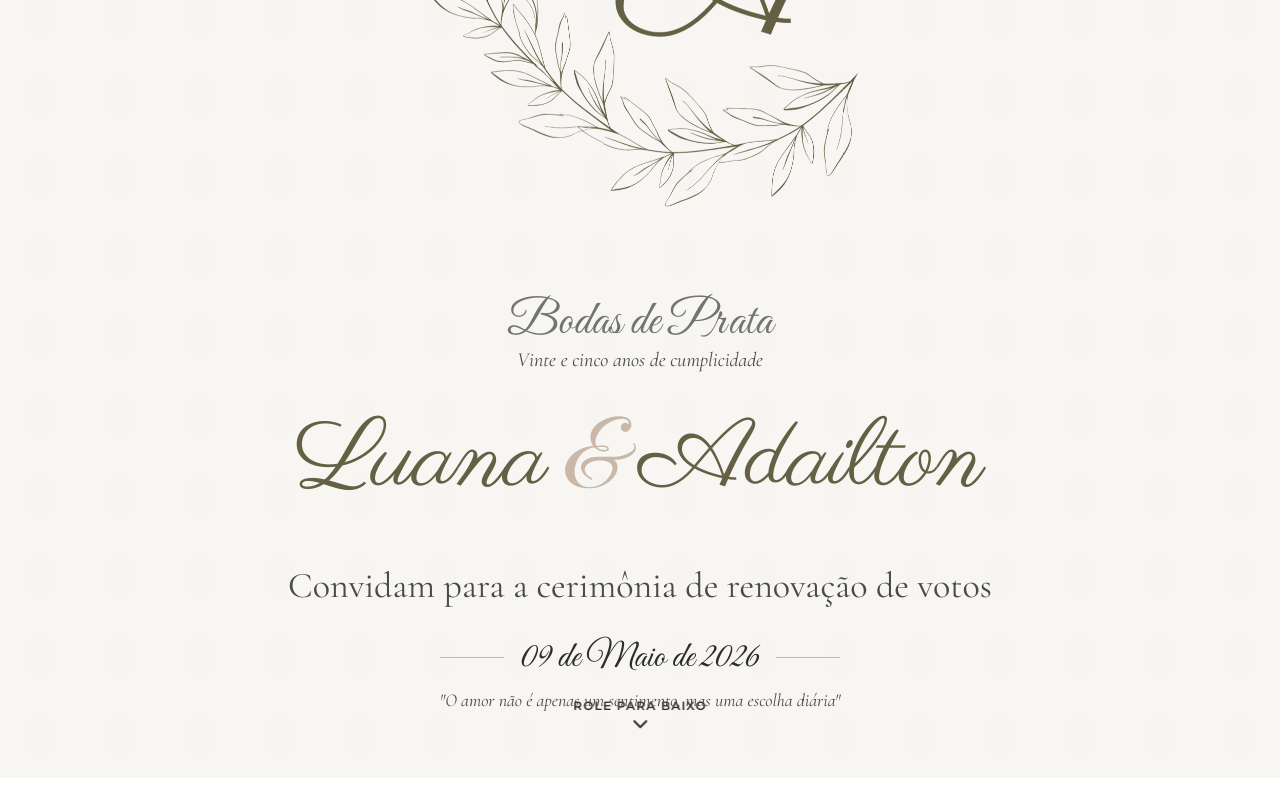
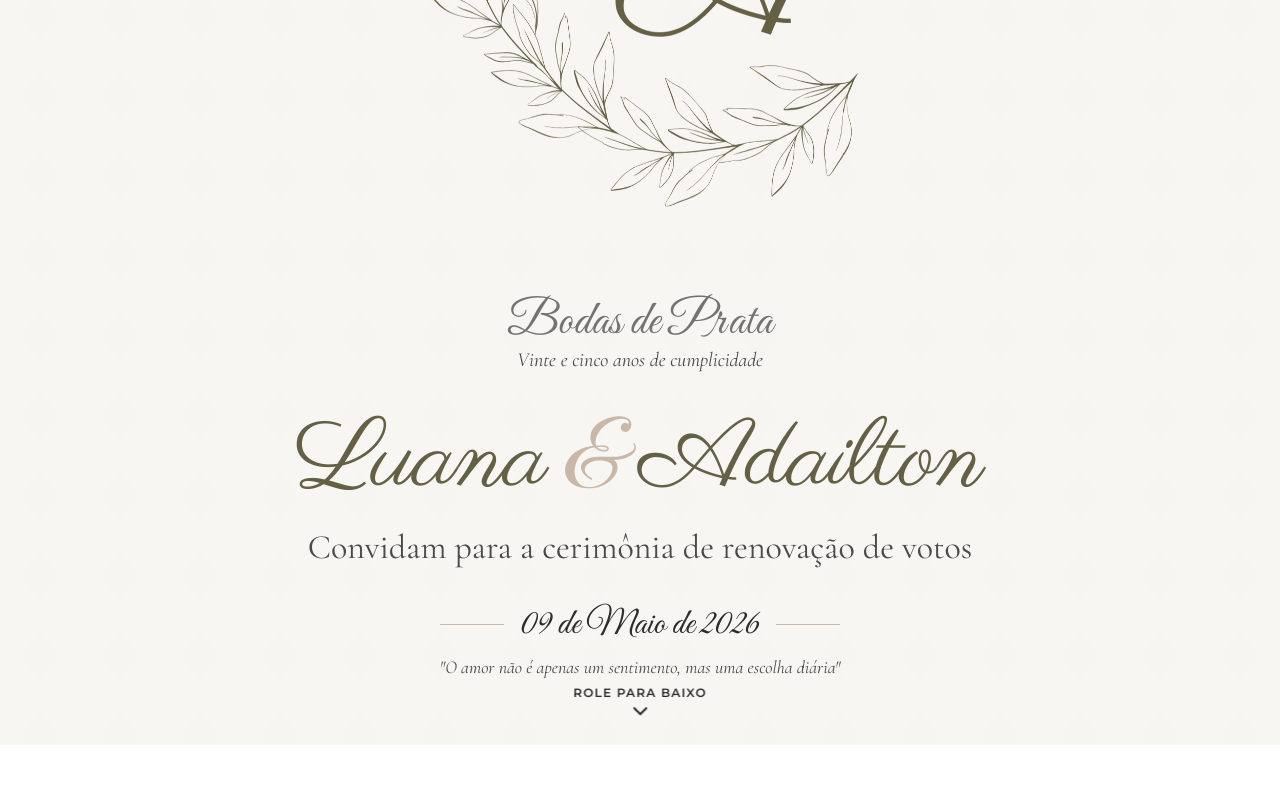
Before and after one commit to AdailtonMRO/BodasdePrata, a React (Vite) app: page / in a window 1280 px wide. Shown: the part 418-1218 px from the top of the page. Built offline with nearby package versions, Linux system fonts and the light colour scheme.

Commit message:
novo ajuste

```diff
--- a/src/sections/Hero.tsx
+++ b/src/sections/Hero.tsx
@@ -74,14 +74,14 @@ export function Hero() {
           </p>
 
           {/* Main Title */}
-          <h1 className="font-script text-5xl md:text-7xl lg:text-8xl text-dark-text mb-6 animate-fade-in opacity-0" style={{ animationDelay: '0.4s' }}>
+          <h1 className="font-script text-5xl md:text-7xl lg:text-8xl text-dark-text mb-2 animate-fade-in opacity-0" style={{ animationDelay: '0.4s' }}>
             <span className="font-nome text-[#646044]">Luana</span>
             <span className="text-champagne"> & </span>
             <span className="font-nome text-[#646044]">Adailton</span>
           </h1>
 
           {/* Description */}
-          <p className="font-serif text-3xl md:text-4xl text-light-text my-8 animate-fade-in opacity-0" style={{ animationDelay: '0.5s' }}>
+          <p className="font-serif text-[28px] md:text-[34px] text-light-text mt-1 mb-8 animate-fade-in opacity-0" style={{ animationDelay: '0.5s' }}>
             Convidam para a cerimônia de renovação de votos
           </p>
 
@@ -106,7 +106,7 @@ export function Hero() {
         {/* Scroll indicator */}
         <button
           onClick={scrollToContent}
-          className="absolute bottom-8 left-1/2 -translate-x-1/2 flex flex-col items-center gap-2 text-dark-text hover:text-verde transition-colors cursor-pointer animate-fade-in opacity-0"
+          className="absolute bottom-3 left-1/2 -translate-x-1/2 flex flex-col items-center gap-2 text-dark-text hover:text-verde transition-colors cursor-pointer animate-fade-in opacity-0"
           style={{ animationDelay: '1s' }}
           aria-label="Rolar para conteúdo"
         >
```
